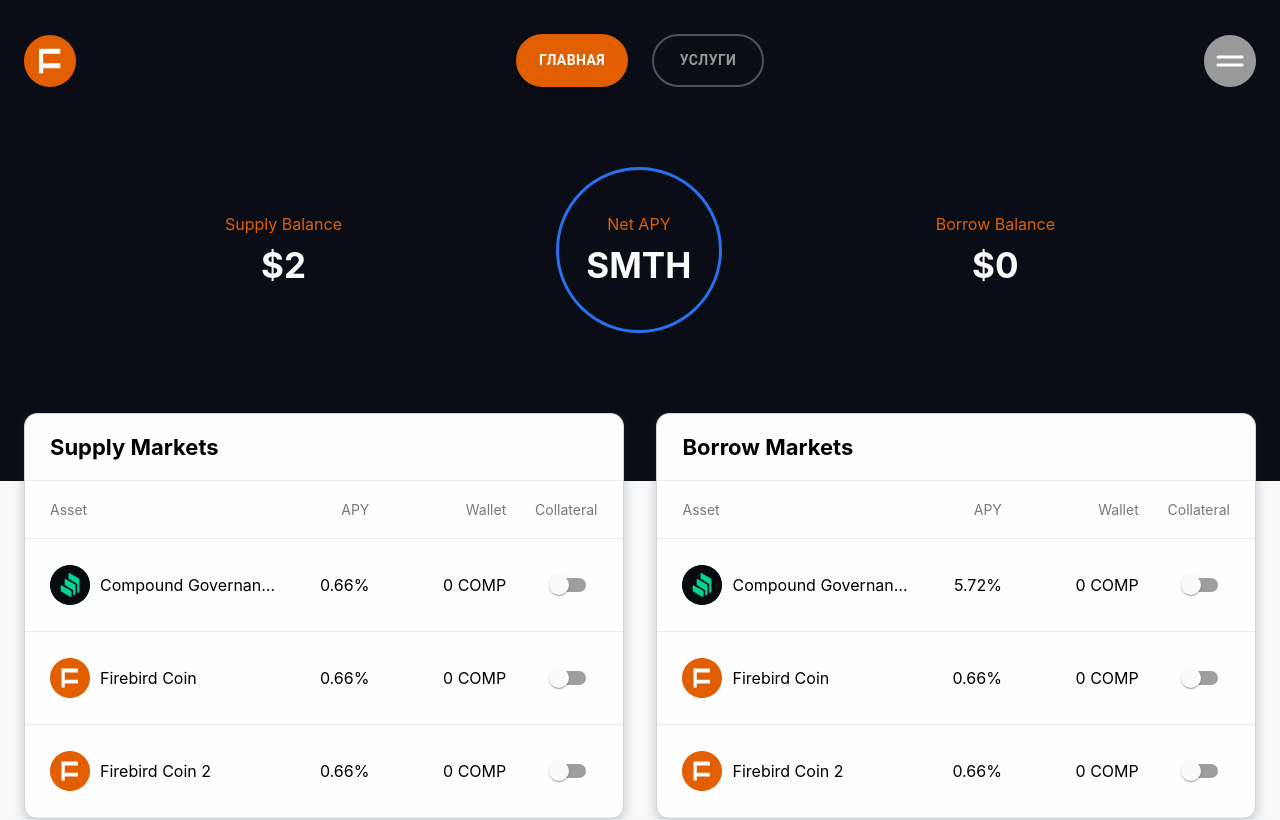
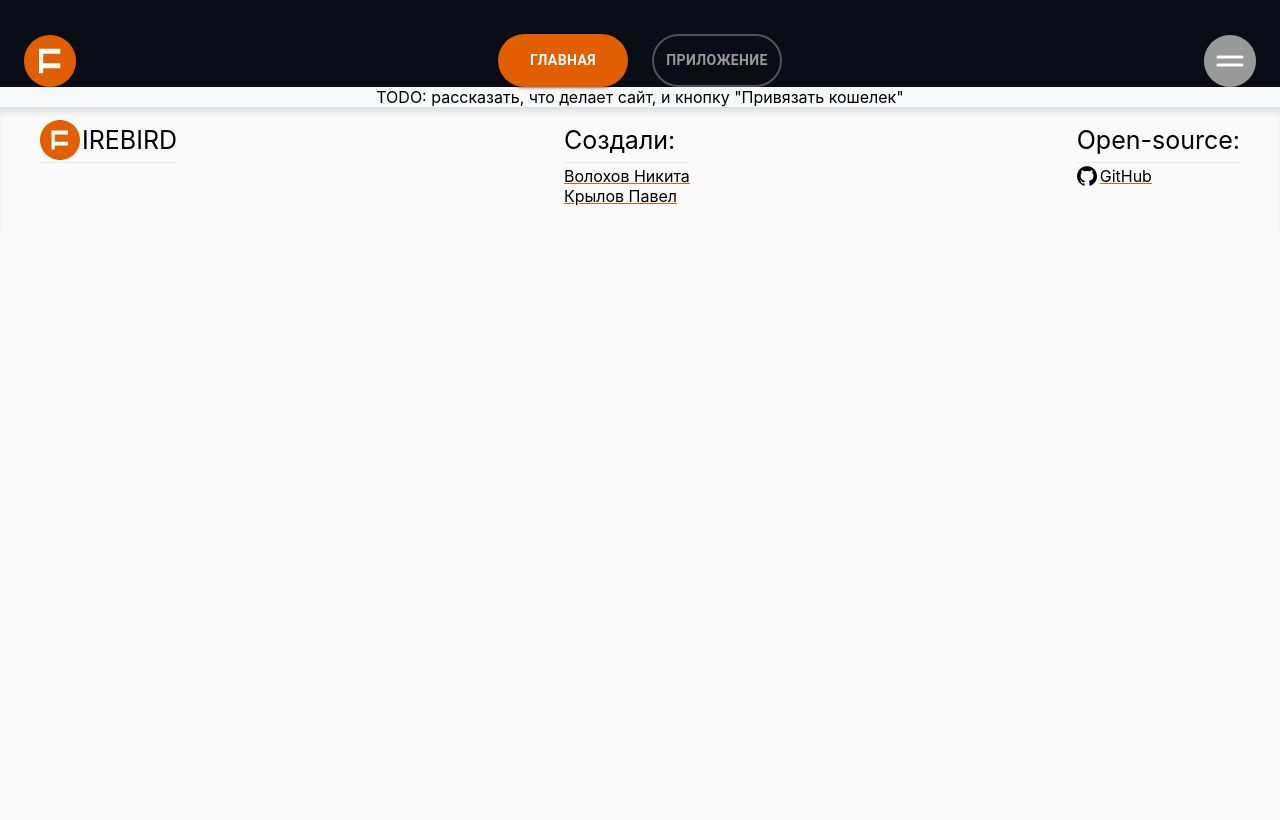
Before and after one commit to Volokhov-mda/Firebird, a React (Create React App) app in the folder firebird/: page / in a window 1280 px wide. Shown: the top 820 px of the page. Built offline with nearby package versions, Linux system fonts and the light colour scheme.

Commit message:
Added routing

```diff
--- a/firebird/package.json
+++ b/firebird/package.json
@@ -9,6 +9,7 @@
     "@testing-library/user-event": "^12.8.3",
     "react": "^17.0.2",
     "react-dom": "^17.0.2",
+    "react-router-dom": "^5.2.0",
     "react-scripts": "4.0.3",
     "react-transition-group": "^4.4.1",
     "sass": "^1.32.8",
--- a/firebird/src/App.js
+++ b/firebird/src/App.js
@@ -1,11 +1,12 @@
-import './App.scss';
-import Balance from './components/balance/balance';
 import Header from "./components/header/header.jsx";
-import Markets from "./components/markets/markets.jsx";
+import Main from "./components/main/main.jsx";
 import Footer from "./components/footer/footer.jsx";
+
+import { BrowserRouter as Router, Route, Switch } from "react-router-dom";
 
 import { ReactComponent as CompoundLogo } from "./media/icons/compound.svg";
 import { ReactComponent as FirebirdIcon } from "./media/logo/F.svg";
+import Welcome from "./components/welcome/welcome.jsx";
 
 const data = {
   balance: {
@@ -55,19 +56,18 @@
   ]
 }
 
-function App() {
+export default function Aoo() {
 
   return (
-    <div className="App">
-      <Header />
-      <Balance supplyBalance={data.balance.supply} borrowBalance={data.balance.borrow} netAPY={data.balance.netAPY}/>
-      <div className="markets-container">
-        <Markets marketsName="Supply" markets={data.supplyMarkets} ariaLabel="Рынок предложения (Supply market)" />
-        <Markets marketsName="Borrow" markets={data.borrowMarkets} ariaLabel="Рынок займов (Borrow market)" />
-      </div>
-      <Footer />
+    <div className="Main">
+      <Router>
+        <Header />
+        <Switch>
+          <Route exact path="/"><Welcome /></Route>
+          <Route path="/app"><Main data={data} /></Route>
+        </Switch>
+        <Footer />
+      </Router>
     </div>
   );
 }
-
-export default App;
--- a/firebird/src/components/header/header.jsx
+++ b/firebird/src/components/header/header.jsx
@@ -2,6 +2,8 @@
 import { ReactComponent as MenuIcon } from "./../../media/icons/menu.svg";
 import { AppBar, Box, Button, IconButton, Container, Toolbar, Menu, MenuItem } from '@material-ui/core';
 import { makeStyles } from "@material-ui/core/styles";
+
+import { Switch, Route, Link } from "react-router-dom";
 
 import './header.scss';
 import { useState } from 'react';
@@ -35,7 +37,7 @@
       padding: 0
     },
     navButton: {
-      width: "112px",
+      width: "130px",
       height: "53px",
       marginLeft: theme.spacing(1.5),
       marginRight: theme.spacing(1.5),
@@ -57,8 +59,9 @@
   }))(MenuItem);
 
 export default function Heaader() {
+    const pathName = window.location.pathname;
+
     const classes = useStyles();
-
     const [anchorEl, setAnchorEl] = useState(null);
 
     const handleClick = (event) => {
@@ -77,8 +80,27 @@
                     <Logo className="logo" width="52px" height="52px" />
                 </IconButton>
                 <Box className="nav-buttons-wrapper" aria-label="Кнопки навигации">
-                    <Button color="primary" variant="contained" className={classes.navButton}>Главная</Button>
-                    <Button color="secondary" variant="outlined" className={classes.navButton}>Услуги</Button>
+                  <Switch>
+
+                    <Route exact path="/">
+                      <Link to="/" className="nav-link">
+                        <Button color="primary" variant="contained" className={classes.navButton}>Главная</Button>
+                      </Link>
+                      <Link to="/app" className="nav-link">
+                        <Button color="secondary" variant="outlined" className={classes.navButton}>Приложение</Button>
+                      </Link>
+                    </Route>
+
+                    <Route path="/app">
+                      <Link to="/" className="nav-link">
+                        <Button color="secondary" variant="outlined" className={classes.navButton}>Главная</Button>
+                      </Link>
+                      <Link to="/app" className="nav-link">
+                        <Button color="primary" variant="contained" className={classes.navButton}>Приложение</Button>
+                      </Link>
+                    </Route>
+
+                  </Switch>
                 </Box>
                 <IconButton color="inherit" aria-label="Меню" className={classes.menuButton} onClick={handleClick}>
                     <MenuIcon id="menu-icon" width="52px" height="52px" />
@@ -93,10 +115,10 @@
                       open={Boolean(anchorEl)}
                       onClose={handleClose}
                     >
-                      <StyledMenuItem onClick={undefined}>Profile</StyledMenuItem>
-                      <StyledMenuItem onClick={undefined}>My account</StyledMenuItem>
-                      <StyledMenuItem onClick={handleClose}>Logout</StyledMenuItem>
-                    </Menu>
+                    <StyledMenuItem onClick={undefined}>Profile</StyledMenuItem>
+                    <StyledMenuItem onClick={undefined}>My account</StyledMenuItem>
+                    <StyledMenuItem onClick={handleClose}>Logout</StyledMenuItem>
+                </Menu>
             </Toolbar>
         </Container>
         </AppBar>
--- a/firebird/src/components/header/header.scss
+++ b/firebird/src/components/header/header.scss
@@ -29,6 +29,10 @@
   }
 }
 
+.nav-link {
+  text-decoration: none;
+}
+
 @media (min-width: $bp-640-lower) {
   .tool-bar {
     margin-top: 34px;
--- /dev/null
+++ b/firebird/src/components/main/main.jsx
@@ -0,0 +1,16 @@
+import "./main.scss";
+
+import Balance from '../balance/balance.jsx';
+import Markets from "../markets/markets.jsx";
+
+export default function Main(props) {
+    return (
+        <div className="app">
+            <Balance supplyBalance={props.data.balance.supply} borrowBalance={props.data.balance.borrow} netAPY={props.data.balance.netAPY}/>
+            <div className="markets-container">
+                <Markets marketsName="Supply" markets={props.data.supplyMarkets} ariaLabel="Рынок предложения (Supply market)" />
+                <Markets marketsName="Borrow" markets={props.data.borrowMarkets} ariaLabel="Рынок займов (Borrow market)" />
+            </div>
+        </div>
+    )
+}
--- a/firebird/src/App.scss
+++ b/firebird/src/components/main/main.scss
@@ -1,4 +1,4 @@
-@import "./variables.scss";
+@import "./../../variables.scss";
 
 .markets-container {
   display: flex;
@@ -8,8 +8,6 @@
   margin: 0 auto 50px;
   margin-bottom: 50px;
 }
-
-
 
 @media (min-width: $bp-640-lower) {
   .markets-container {
--- /dev/null
+++ b/firebird/src/components/welcome/welcome.jsx
@@ -0,0 +1,9 @@
+import "./welcome.scss";
+
+export default function Welcome() {
+    return (
+        <div className="welcome-wrapper">
+            TODO: рассказать, что делает сайт, и кнопку "Привязать кошелек"
+        </div>
+    )
+}
--- /dev/null
+++ b/firebird/src/components/welcome/welcome.scss
@@ -0,0 +1,12 @@
+@import "./../../variables.scss";
+
+.welcome-wrapper {
+    max-width: 1280px;
+
+    margin: 0 auto;
+    padding: 0 24px;
+
+    text-align: center;
+
+    color: #000;
+}
```
Also changed, not shown: 1 other file (tests, documents, lock files or other folders).
